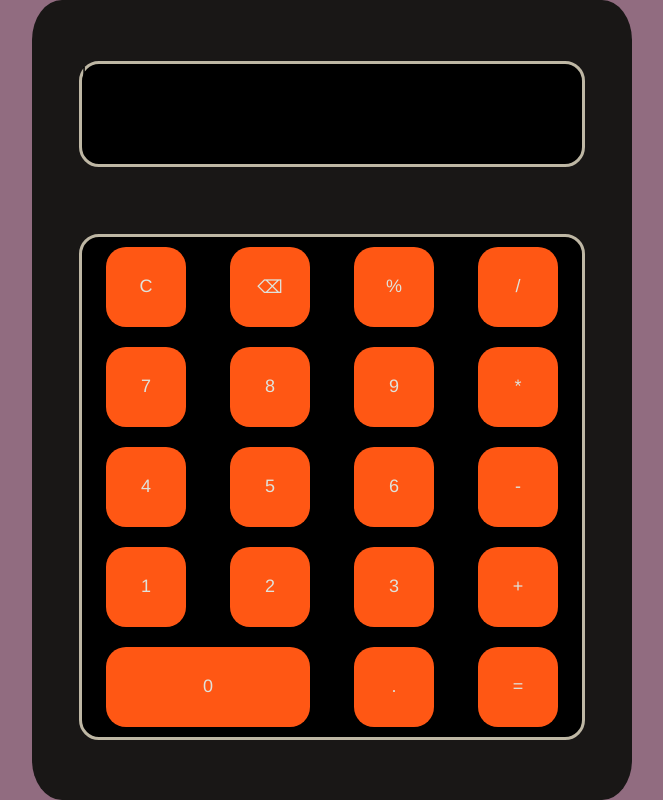
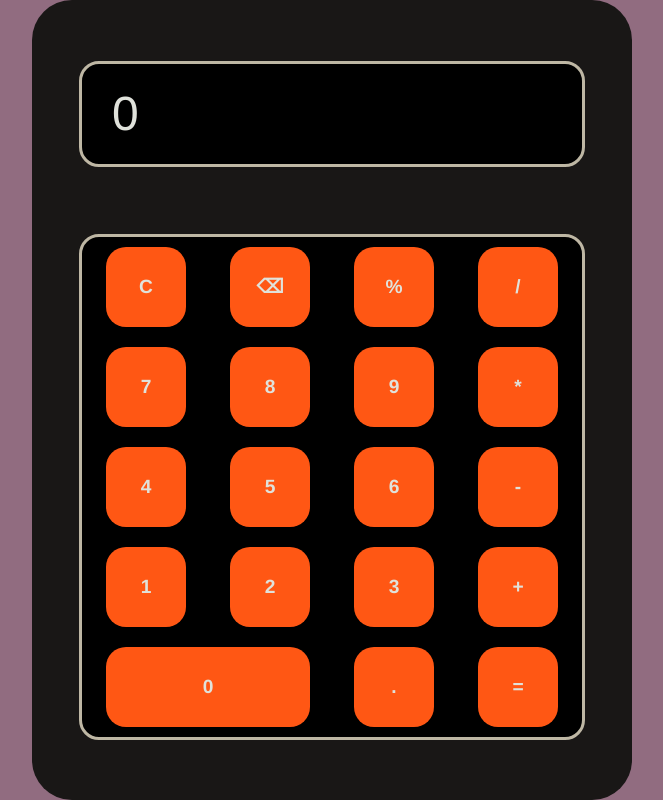
Before and after one commit to peledaowl/calculator, a plain HTML site: page index.html in a window 1280 px wide. Shown: the whole page, without its empty margins (308-971 px from the left). Drawn offline with Linux system fonts and the light colour scheme.

Commit message:
feat: refine calculator look

```diff
--- a/index.html
+++ b/index.html
@@ -10,7 +10,9 @@
 <body>
   <div class="container">
     <div class="calculator">
-      <div class="display-panel">Hello</div>
+      <div class="display-panel">
+        <div class="display-input">0</div>
+      </div>
       <div class="input-panel">
         <div class="clear"><button>C</button></div>
         <div class="backspace"><button>⌫</button></div>
--- a/style.css
+++ b/style.css
@@ -20,7 +20,7 @@ body {
   height: 800px;
   width: 600px;
   background-color: #191716;
-  border-radius: 5%;
+  border-radius: 40px;
   display: flex;
   flex-direction: column;
   justify-content: center;
@@ -34,6 +34,8 @@ body {
   background-color: black;
   border: solid #beb7a4 3px;
   margin-bottom: 67px;
+  display: flex;
+  align-items: center;
 }
 
 .input-panel {
@@ -52,7 +54,8 @@ button {
   background-color: #FF5714;
   color: #E0E2DB;
   font-family: 'Helvetica', 'Arial', sans-serif;
-  font-size: large;
+  font-size: larger;
+  font-weight: 700;
   height: 80px;
   width: 80px;
   border-radius: 20px;
@@ -68,3 +71,10 @@ button {
   border: 0px;
   margin: 10px 22px;
 }
+
+.display-input {
+  color: #E0E2DB;
+  font-family: 'Helvetica', 'Arial', sans-serif;
+  font-size: xxx-large;
+  margin-left: 30px;
+}
```
